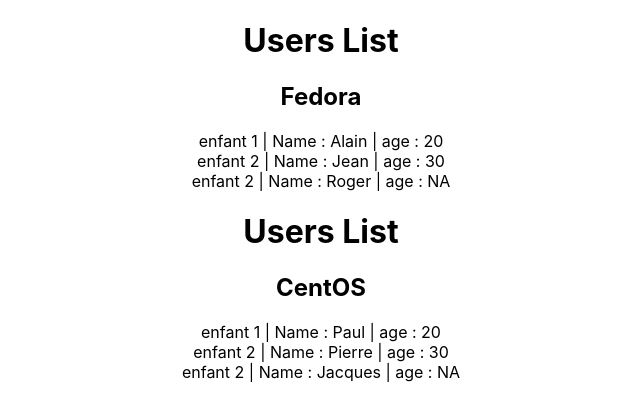
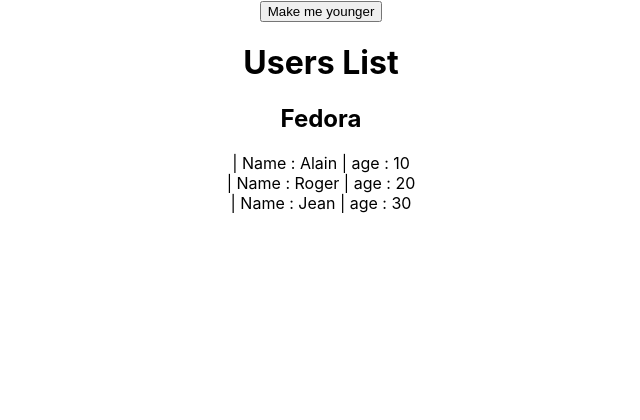
Before and after one commit to candlelite/my-beautiful-react-app, a React (Create React App) app: page / in a window 1280 px wide. Shown: the top 420 px of the page, without its empty margins (319-959 px from the left). Built offline with nearby package versions, Linux system fonts and the light colour scheme.

Commit message:
Gérer le state (et map())

```diff
--- a/src/App.js
+++ b/src/App.js
@@ -5,9 +5,7 @@
   return (
     <div className="App">
       <Users groupe='Fedora'>Users List</Users>
-      <Users groupe='CentOS'>Users List</Users>
     </div>
   );
 }
-
 export default App;
--- a/src/users/User.js
+++ b/src/users/User.js
@@ -2,13 +2,12 @@
 
 const User = (props) => {
   let age = ''
-  props.age ? age=props.age : age='NA'
-
+  props.age && props.age >=0 ? age=props.age : age='NA'
+  //console.log(props)
   return (
     <div>
       { props.children } | Name : { props.name } | age : { age }
     </div>
   )
 }
-
 export default User
--- a/src/users/Users.js
+++ b/src/users/Users.js
@@ -2,29 +2,39 @@
 import User from './User'
 
 class Users extends Component {
+
+  state = {
+    users: [
+      { name : 'Alain', age : 10 },
+      { name : 'Roger', age : 20 },
+      { name : 'Jean', age : 30 }
+    ]
+  }
+
+  makeMeYounger = () => {
+    const newState = this.state.users.map((user) => {
+      const tmpUser = user
+      tmpUser.age -= 1
+      return tmpUser
+    })
+
+    this.setState({
+      newState
+    })
+  }
+
   render() {
-    if(this.props.groupe==='Fedora') {
+    //console.log(this.props);
       return (
         <div>
+          <button onClick={this.makeMeYounger}>Make me younger</button>
           <h1>{ this.props.children } </h1>
           <h2>{ this.props.groupe} </h2>
-          <User name='Alain' age='20'> enfant 1 </User>
-          <User name='Jean' age='30'>enfant 2 </User>
-          <User name='Roger'>enfant 2 </User>
+          {this.state.users.map((user) => {
+            return <User name={user.name} age={user.age}></User>
+          })}
         </div>
       )
-    } else if (this.props.groupe==='CentOS') {
-      return (
-        <div>
-        <h1>{ this.props.children } </h1>
-        <h2>{ this.props.groupe} </h2>
-        <User name='Paul' age='20'> enfant 1 </User>
-        <User name='Pierre' age='30'>enfant 2 </User>
-        <User name='Jacques'>enfant 2 </User>
-      </div>
-    )
     }
-  }
 }
-
 export default Users
```
Also changed, not shown: 1 other file (tests, documents, lock files or other folders).
